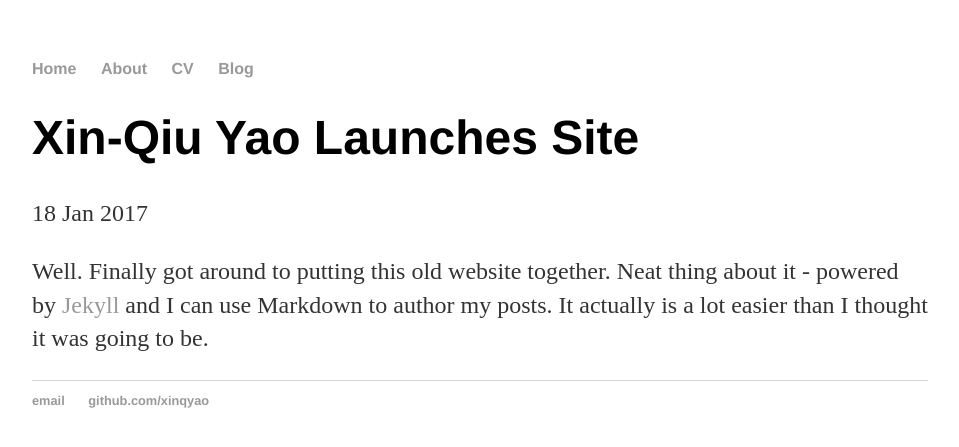
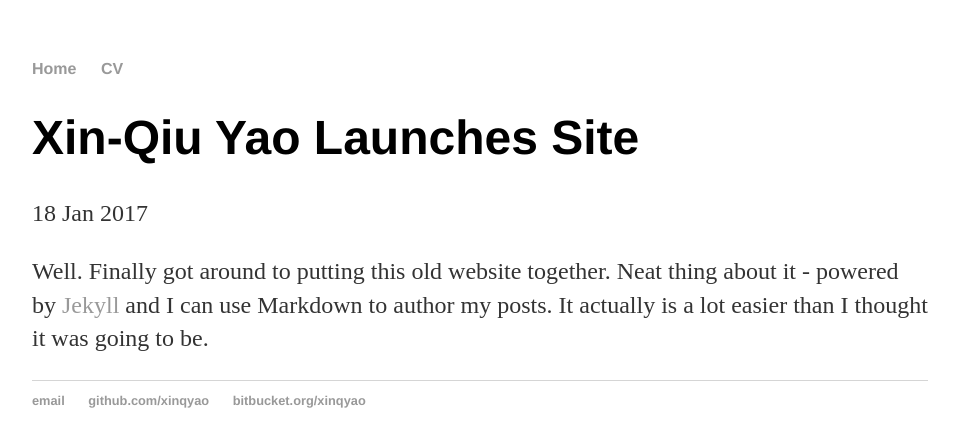
Before and after one commit to xinqyao/xinqyao.github.io, a Jekyll site: the page built from _posts/2017-01-18-yao-xinqiu-site-launched.md, in a window 1280 px wide. Shown: the top 447 px of the page, without its empty margins (160-1119 px from the left). Built offline with Jekyll 4.4.1, drawn with Linux system fonts in a browser that asks for light colours.

Commit message:
Update default.html
remove 'About' and 'Blog'.
Add link to my Bitbucket account.

```diff
--- a/_layouts/default.html
+++ b/_layouts/default.html
@@ -9,9 +9,9 @@
 			<nav>
 	    		<ul>
 	        		<li><a href="/">Home</a></li>
-		        	<li><a href="/about">About</a></li>
+		        <!--	<li><a href="/about">About</a></li> -->
 	        		<li><a href="/cv">CV</a></li>
-	        		<li><a href="/blog">Blog</a></li>
+	        	<!--	<li><a href="/blog">Blog</a></li>  -->
 	    		</ul>
 			</nav>
 			<div class="container">
@@ -23,6 +23,7 @@
 	    		<ul>
 	        		<li><a href="mailto:xinqyao@umich.edu">email</a></li>
 	        		<li><a href="https://github.com/xinqyao">github.com/xinqyao</a></li>
+				<li><a href="https://bitbucket.org/xinqyao">bitbucket.org/xinqyao</a></li>
 				</ul>
 			</footer>
 		</body>
```
